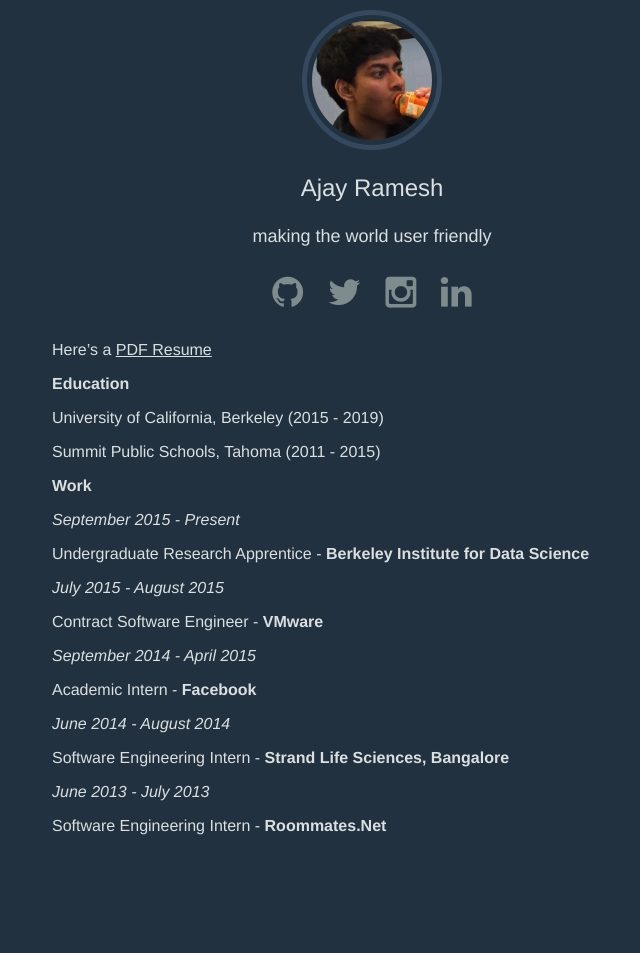
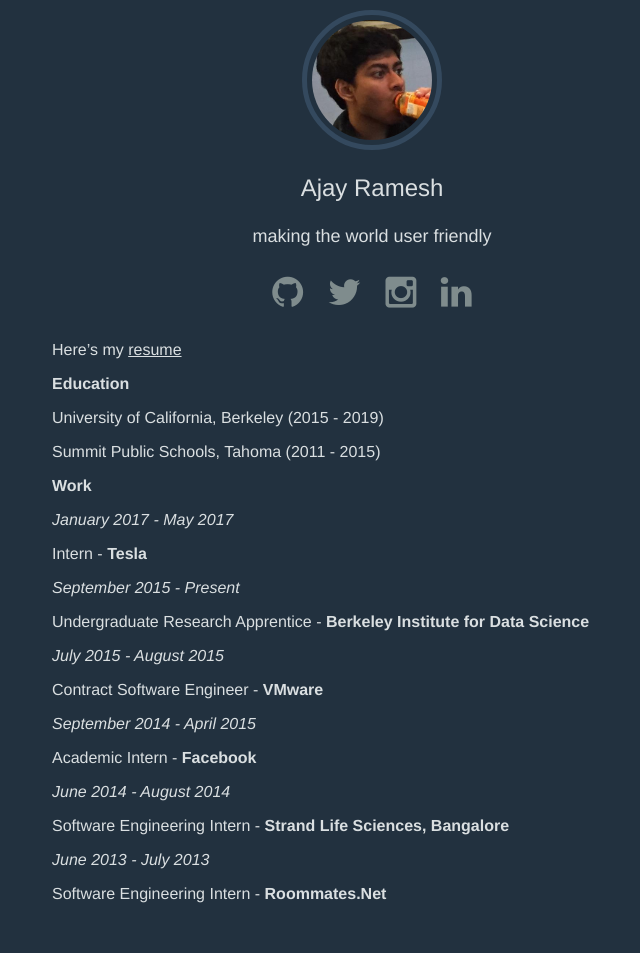
Before and after one commit to Carpetfizz/Carpetfizz.github.io, a Jekyll site: the page built from _posts/2016-1-22-work-education.markdown, in a window 1280 px wide. Shown: the whole page, without its empty margins (268-908 px from the left). Built offline with Jekyll 4.4.1, drawn with Linux system fonts in a browser that asks for light colours; our own code applies the rules of GitHub Pages for plain Markdown files; before the commit the page ends 900 px from its top, so only the background shows below that.

Commit message:
added link to resume, updated work

```diff
--- a/_posts/2016-1-22-work-education.markdown
+++ b/_posts/2016-1-22-work-education.markdown
@@ -3,7 +3,7 @@
 category: work
 ---
 
-Here's a [PDF Resume](/downloads/AjayRameshResume.pdf)
+Here's my [resume](https://github.com/Carpetfizz/Carpetfizz.github.io.git)
 
 **Education**
 
@@ -12,6 +12,10 @@
 Summit Public Schools, Tahoma (2011 - 2015)
 
 **Work**
+
+*January 2017 - May 2017*
+
+Intern - **Tesla**
 
 *September 2015 - Present*
 
```
Also changed, not shown: 1 other file.
